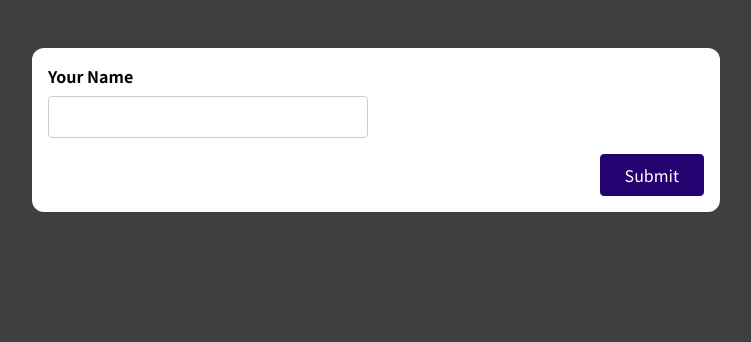
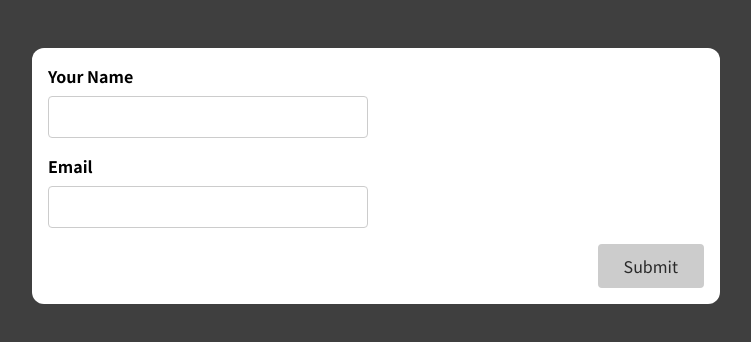
Before and after one commit to Habsolute/section-16-form-user_input, a React (Create React App) app: page / in a window 1280 px wide. Shown: the top 342 px of the page, without its empty margins (264-1015 px from the left). Built offline with nearby package versions, Linux system fonts and the light colour scheme.

Commit message:
Adding email input + validation

```diff
--- a/src/components/SimpleInput.js
+++ b/src/components/SimpleInput.js
@@ -1,40 +1,90 @@
 import { useState } from "react";
 const SimpleInput = (props) => {
   const [enteredName, setEnteredName] = useState("");
-  // const [enteredNameIsValid, setEnteredNameIsValid] = useState(false);
+  const [enteredEmail, setEnteredEmail] = useState("");
+  const [emailIsValid, setEmailIsValid] = useState(false);
   const [enteredNameTouched, setEnteredNameTouched] = useState(false);
+  const [enteredEmailTouched, setEnteredEmailTouched] = useState(false);
 
   const enteredNameIsValid = enteredName.trim() !== "";
+  const enteredEmailIsValid = enteredEmail.trim() !== "";
+
   const nameInputIsInvalid = !enteredNameIsValid && enteredNameTouched;
+  const emailInputIsInvalid = !enteredEmailIsValid && enteredEmailTouched;
 
+  let formIsValid = false;
+
+  if (enteredNameIsValid && enteredEmailIsValid && emailIsValid) {
+    formIsValid = true;
+  }
+
+  /**
+   * form name ----------------------------------------------------------------------------------
+   */
   function nameInputChangeHandler(e) {
     setEnteredName(e.target.value);
-    console.log(enteredName);
+    // console.log(enteredName);
   }
 
   function nameInputBlurHandler(e) {
     setEnteredNameTouched(true);
   }
 
+  /**
+   * form Email ---------------------------------------------------------------------------
+   */
+
+  function emailInputChangeHandler(e) {
+    setEnteredEmail(e.target.value);
+
+    const reg = /^\w+([\.-]?\w+)*@\w+([\.-]?\w+)*(\.\w{2,3})+$/;
+
+    if (e.target.value.match(reg)) {
+      setEmailIsValid(true);
+    } else {
+      setEmailIsValid(false);
+    }
+    console.log(e.target.value);
+  }
+
+  function emailInputBlurHandler(e) {
+    setEnteredEmailTouched(true);
+  }
+
+  /**
+   *  form submit handler --------------------------------------------------------------------
+   */
   function FormSubmitHandler(e) {
     e.preventDefault();
 
     setEnteredNameTouched(true);
+    setEnteredEmailTouched(true);
 
     if (!enteredNameIsValid) {
       return;
     }
+    // console.log(enteredName);
+    // console.log(enteredEmail);
 
     setEnteredName("");
+    setEnteredEmail("");
     setEnteredNameTouched(false);
+    setEnteredEmailTouched(false);
   }
 
-  console.log(nameInputIsInvalid);
+  // console.log(nameInputIsInvalid);
 
   const nameInputClasses = nameInputIsInvalid
     ? "form-control  invalid"
     : "form-control";
 
+  const emailInputClasses = emailInputIsInvalid
+    ? "form-control  invalid"
+    : "form-control";
+
+  /**
+   * jsx return ----------------------------------------------------------------------------
+   */
   return (
     <form onSubmit={FormSubmitHandler}>
       <div className={nameInputClasses}>
@@ -46,12 +96,25 @@ const SimpleInput = (props) => {
           onBlur={nameInputBlurHandler}
           value={enteredName}
         />
-        {nameInputIsInvalid && (
-          <p className="error-text">Name must not be empty.</p>
-        )}
       </div>
+      {nameInputIsInvalid && (
+        <p className="error-text">Name must not be empty.</p>
+      )}
+
+      <div className={emailInputClasses}>
+        <label htmlFor="email">Email</label>
+        <input
+          type="text"
+          id="email"
+          onChange={emailInputChangeHandler}
+          value={enteredEmail}
+          onBlur={emailInputBlurHandler}
+        />
+      </div>
+      {emailInputIsInvalid && <p className="error-text">Email Not Good.</p>}
+
       <div className="form-actions">
-        <button>Submit</button>
+        <button disabled={!formIsValid}>Submit</button>
       </div>
     </form>
   );
--- a/src/index.css
+++ b/src/index.css
@@ -79,6 +79,15 @@ button:active {
   border-color: #33059e;
 }
 
+button:disabled,
+button:disabled:hover,
+button:disabled:active {
+  background-color: #ccc;
+  color: #292929;
+  border: 2px solid #ccc;
+  cursor: not-allowed;
+}
+
 .form-actions {
   text-align: right;
 }
```
